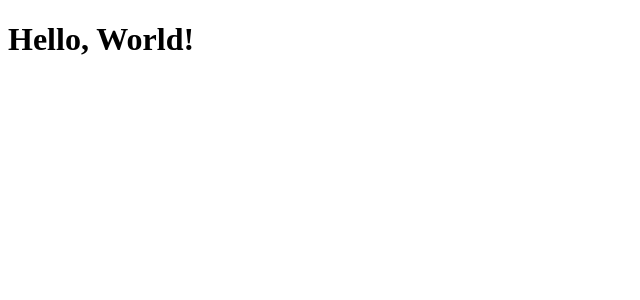
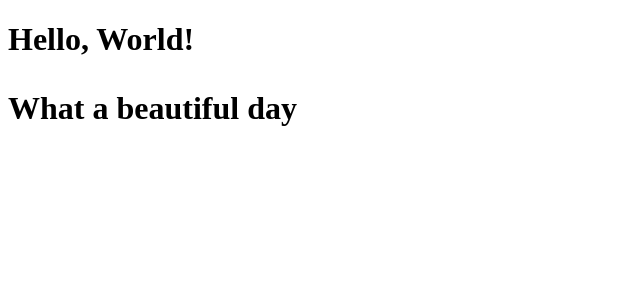
Before and after one commit to l7g/react-exercises, a React (Create React App) app: page / in a window 1280 px wide. Shown: the top 300 px of the page, without its empty margins (0-640 px from the left). Built offline with nearby package versions, Linux system fonts and the light colour scheme.

Commit message:
esercizio completato

```diff
--- a/src/Hello.js
+++ b/src/Hello.js
@@ -1,7 +1,12 @@
 import React from 'react';
+import { Message } from './message';
 
 export class Hello extends React.Component{
     render() {
-        return <h1>Hello, World!</h1>
+        return (
+            <h1>Hello, World!
+            < Message/>
+            </h1>
+        )
     }
 }
--- /dev/null
+++ b/src/message.js
@@ -0,0 +1,7 @@
+import React from "react";
+
+export class Message extends React.Component {
+    render () {
+        return <p>What a beautiful day</p>
+    }
+}
```
